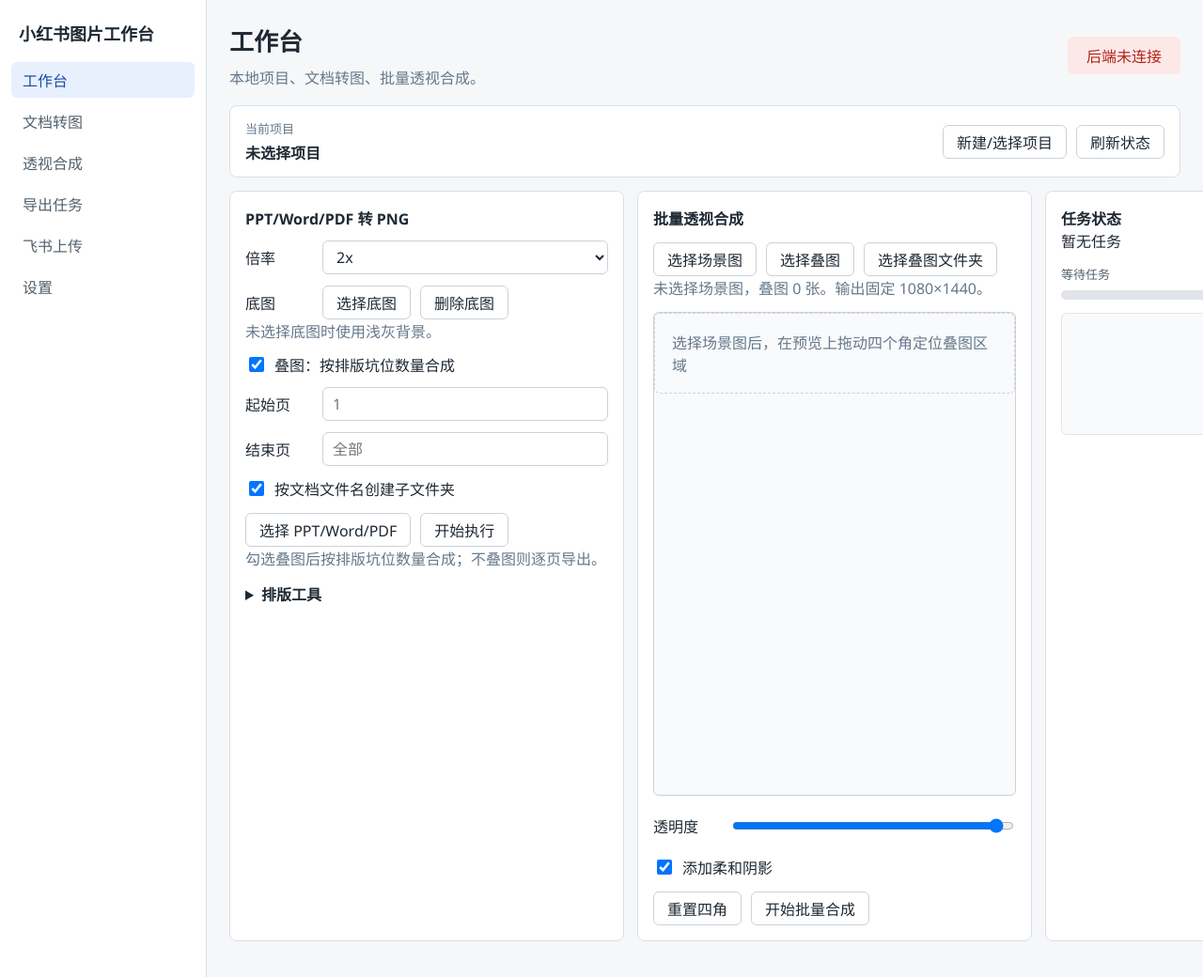
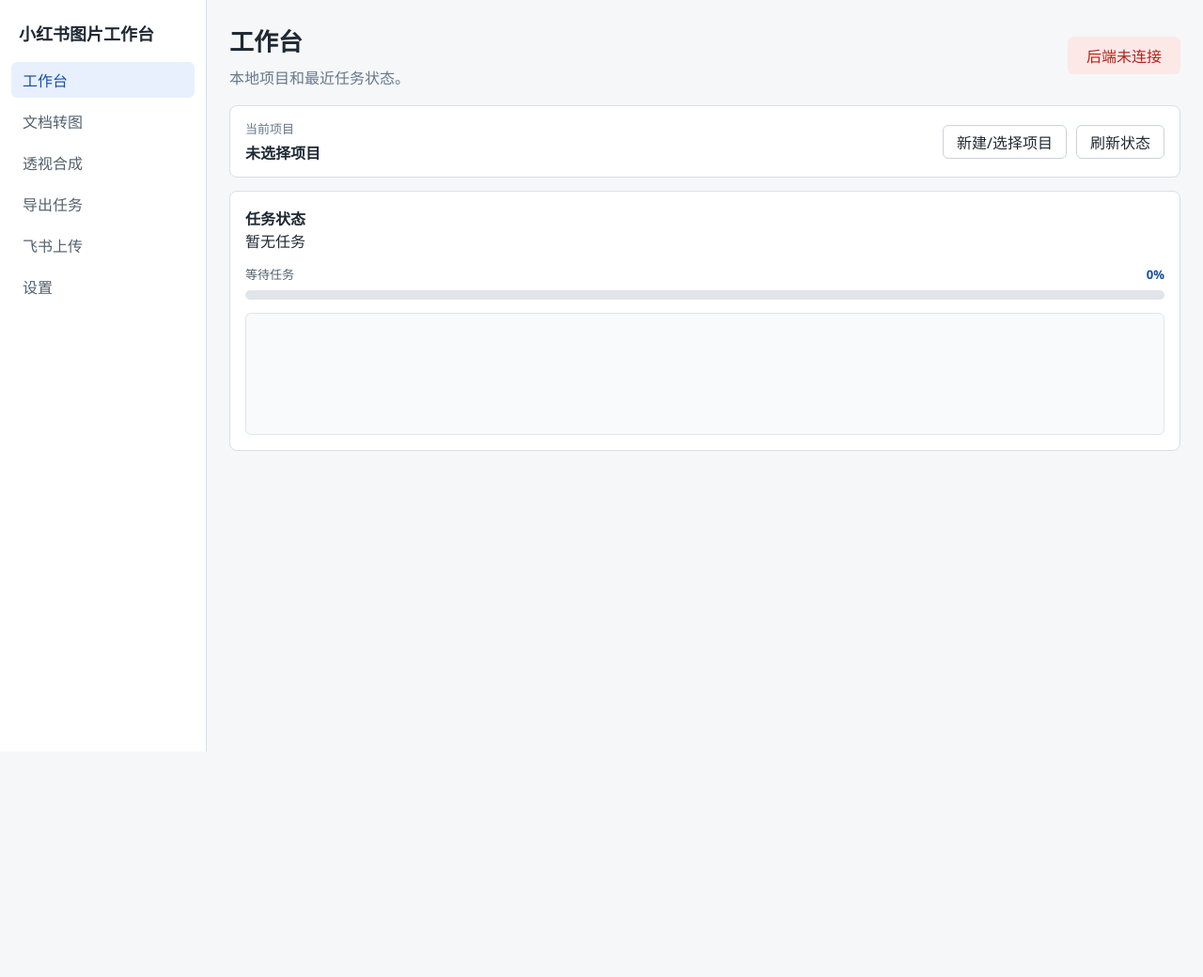
Before and after one commit to weiwei15735516357-droid/xhsPicture, a website: page app/electron/renderer/index.html in a window 1280 px wide. Shown: the whole page at 94% size. After the commit the page ends 800 px from the top, so only its background shows below. Drawn offline with Linux system fonts and the light colour scheme.

Commit message:
fix: route sidebar navigation to feature views

```diff
--- a/app/electron/renderer/app.js
+++ b/app/electron/renderer/app.js
@@ -28,6 +28,25 @@ const MIN_SLOT_HEIGHT = 0.06;
 
 function setText(id, text) {
   document.getElementById(id).textContent = text;
+}
+
+function setupNavigation() {
+  const navButtons = document.querySelectorAll('.nav[data-view]');
+  const panels = document.querySelectorAll('.view-panel');
+  const activate = (button) => {
+    const view = button.dataset.view;
+    navButtons.forEach((item) => item.classList.toggle('active', item === button));
+    panels.forEach((panel) => {
+      const views = panel.dataset.view.split(/\s+/);
+      panel.classList.toggle('hidden-view', !views.includes(view));
+    });
+    setText('view-title', button.dataset.title);
+    setText('view-desc', button.dataset.desc);
+  };
+  navButtons.forEach((button) => {
+    button.addEventListener('click', () => activate(button));
+  });
+  activate(document.querySelector('.nav.active[data-view]') || navButtons[0]);
 }
 
 function appendLog(message) {
@@ -723,6 +742,7 @@ document.getElementById('select-document-btn').addEventListener('click', () => r
 document.getElementById('start-export-btn').addEventListener('click', runExportAction);
 
 renderProject();
+setupNavigation();
 renderPerspectiveCanvas();
 syncAspectGuardControl();
 syncSummaryControls();
--- a/app/electron/renderer/index.html
+++ b/app/electron/renderer/index.html
@@ -9,19 +9,19 @@
   <body>
     <aside class="sidebar">
       <div class="brand">小红书图片工作台</div>
-      <button class="nav active">工作台</button>
-      <button class="nav">文档转图</button>
-      <button class="nav">透视合成</button>
-      <button class="nav">导出任务</button>
-      <button class="nav">飞书上传</button>
-      <button class="nav">设置</button>
+      <button class="nav active" data-view="workbench" data-title="工作台" data-desc="本地项目和最近任务状态。">工作台</button>
+      <button class="nav" data-view="document" data-title="文档转图" data-desc="PPT/Word/PDF 转小红书 3:4 图片。">文档转图</button>
+      <button class="nav" data-view="perspective" data-title="透视合成" data-desc="批量制作 3:4 小红书场景合成图。">透视合成</button>
+      <button class="nav" data-view="tasks" data-title="导出任务" data-desc="查看当前任务进度和运行日志。">导出任务</button>
+      <button class="nav" data-view="feishu" data-title="飞书上传" data-desc="随机抽图上传到飞书多维表格。">飞书上传</button>
+      <button class="nav" data-view="settings" data-title="设置" data-desc="本地工具配置。">设置</button>
     </aside>
 
     <main class="workspace">
       <section class="topbar">
         <div>
-          <h1>工作台</h1>
-          <p>本地项目、文档转图、批量透视合成。</p>
+          <h1 id="view-title">工作台</h1>
+          <p id="view-desc">本地项目和最近任务状态。</p>
         </div>
         <div id="backend-status" class="status">后端检测中</div>
       </section>
@@ -47,7 +47,7 @@
           <p id="import-summary" class="muted">支持 JPG、PNG、WEBP、BMP、GIF、TIFF、JFIF。</p>
         </article>
 
-        <article class="panel">
+        <article class="panel view-panel hidden-view" data-view="document">
           <h2>PPT/Word/PDF 转 PNG</h2>
           <div class="field-row">
             <label for="pdf-scale">倍率</label>
@@ -124,7 +124,7 @@
           </details>
         </article>
 
-        <article class="panel perspective-panel">
+        <article class="panel perspective-panel view-panel hidden-view" data-view="perspective">
           <h2>批量透视合成</h2>
           <div class="button-row export-actions">
             <button id="perspective-scene-btn">选择场景图</button>
@@ -149,7 +149,7 @@
           </div>
         </article>
 
-        <article class="panel">
+        <article class="panel view-panel" data-view="workbench tasks">
           <h2>任务状态</h2>
           <p id="task-summary">暂无任务</p>
           <div class="progress-wrap">
@@ -163,6 +163,16 @@
           </div>
           <pre id="activity-log"></pre>
         </article>
+
+        <article class="panel view-panel hidden-view" data-view="feishu">
+          <h2>飞书上传</h2>
+          <p class="muted">飞书表格建好后，再在这里填写 App ID、表格信息、行范围和附件字段。</p>
+        </article>
+
+        <article class="panel view-panel hidden-view" data-view="settings">
+          <h2>设置</h2>
+          <p class="muted">当前版本优先使用本机默认配置，后续在这里集中管理默认目录和飞书配置。</p>
+        </article>
       </section>
 
     </main>
--- a/app/electron/renderer/styles.css
+++ b/app/electron/renderer/styles.css
@@ -167,12 +167,13 @@ input {
 
 .tool-grid {
   display: grid;
-  grid-template-columns: minmax(420px, 1fr) minmax(420px, 1fr) minmax(260px, 0.7fr);
+  grid-template-columns: minmax(0, 1fr);
   gap: 14px;
   margin-bottom: 14px;
 }
 
-.hidden-panel {
+.hidden-panel,
+.hidden-view {
   display: none;
 }
 
```
